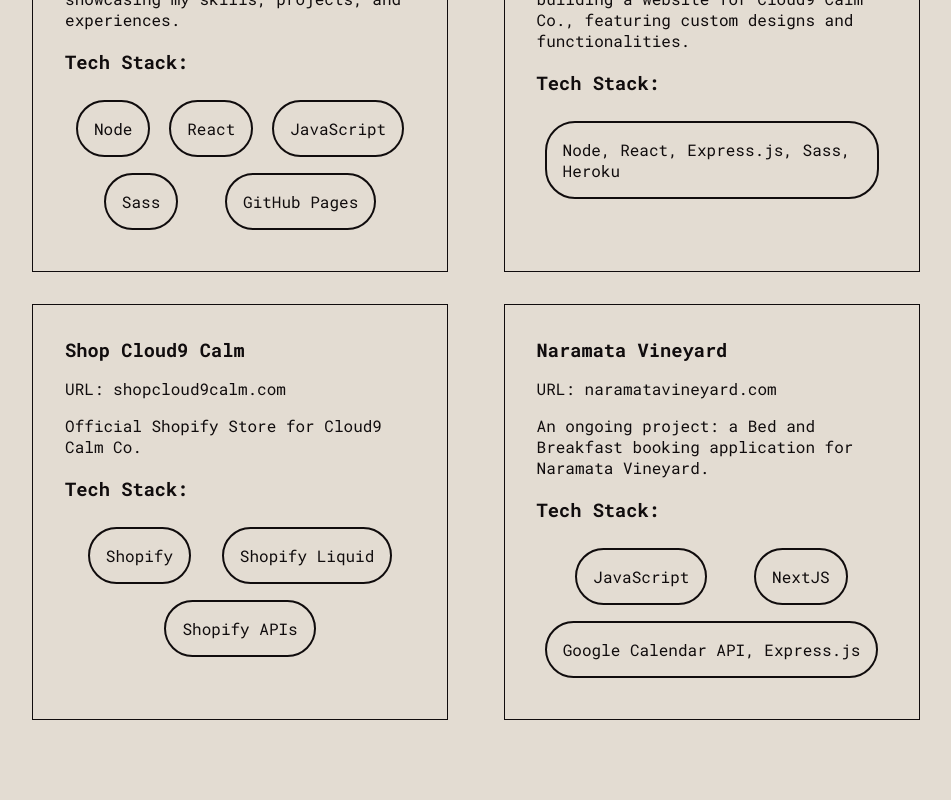
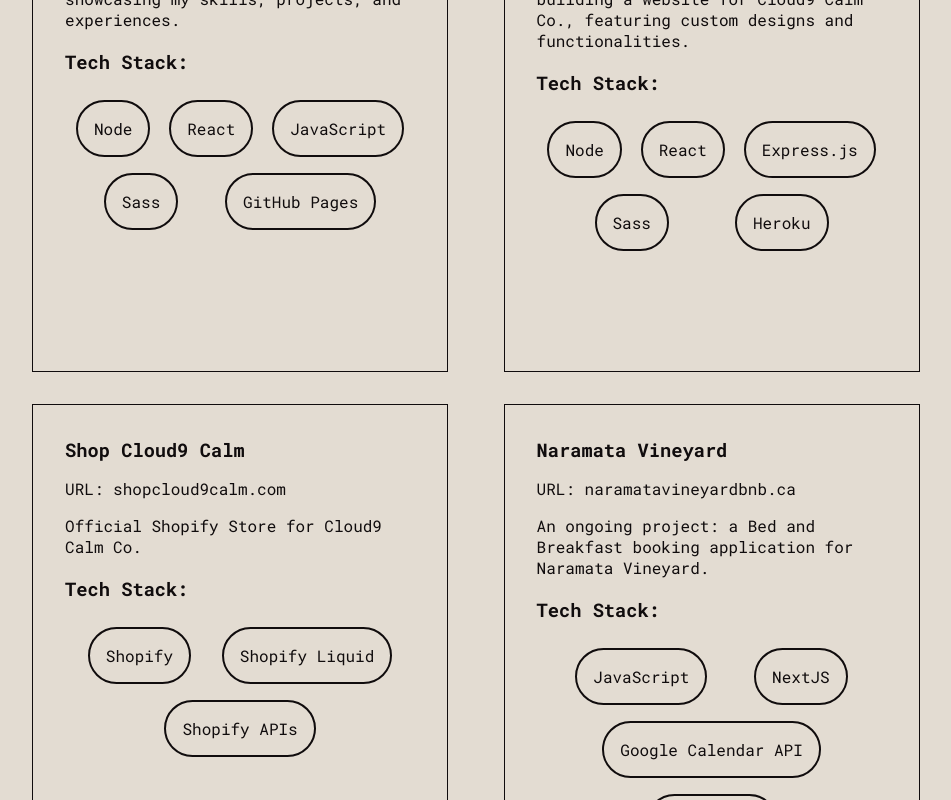
Before and after one commit to Cloud9Calm/erin-cronie-portfolio-2.0, a React (Create React App) app: page / in a window 1280 px wide. Shown: the part 3320-4120 px from the top of the page, without its empty margins (257-1208 px from the left). Built offline with nearby package versions, Linux system fonts and the light colour scheme; no server answers.

Commit message:
latest updates to projects

```diff
--- a/package.json
+++ b/package.json
@@ -1,6 +1,6 @@
 {
   "name": "erin-cronie-portfolio",
-  "homepage": "https://erincronie.me",
+  "homepage": "https://cloud9calmgithub.io/erin-cronie-portfolio-2.0",
   "version": "0.1.0",
   "private": true,
   "dependencies": {
--- a/src/components/Projects/Projects.scss
+++ b/src/components/Projects/Projects.scss
@@ -43,7 +43,7 @@
         width: 250px;
             @include tablet {
                 max-width: 30rem;
-                height: 350px;
+                height: 450px;
                  width: 350px;
             } &:hover {
                 @include button-hover-2;
--- a/src/data/projects.json
+++ b/src/data/projects.json
@@ -10,7 +10,7 @@
         "title": "Cloud9 Calm Co.",
         "url": "cloud9calm.com",
         "description": "A freelance project in progress: building a website for Cloud9 Calm Co., featuring custom designs and functionalities.",
-        "techStack": ["Node, React, Express.js, Sass, Heroku"]
+        "techStack": ["Node", "React", "Express.js", "Sass"," Heroku"]
     },
     {
         "title": "Shop Cloud9 Calm",
@@ -20,9 +20,9 @@
     },
     {
         "title": "Naramata Vineyard",
-        "url": "naramatavineyard.com",
+        "url": "naramatavineyardbnb.ca",
         "description": "An ongoing project: a Bed and Breakfast booking application for Naramata Vineyard.",
-        "techStack": ["JavaScript", "NextJS", "Google Calendar API, Express.js"]
+        "techStack": ["JavaScript", "NextJS", "Google Calendar API", "Express.js"]
     }
     ]
 }
```
Also changed, not shown: 1 other file (tests, documents, lock files or other folders).
